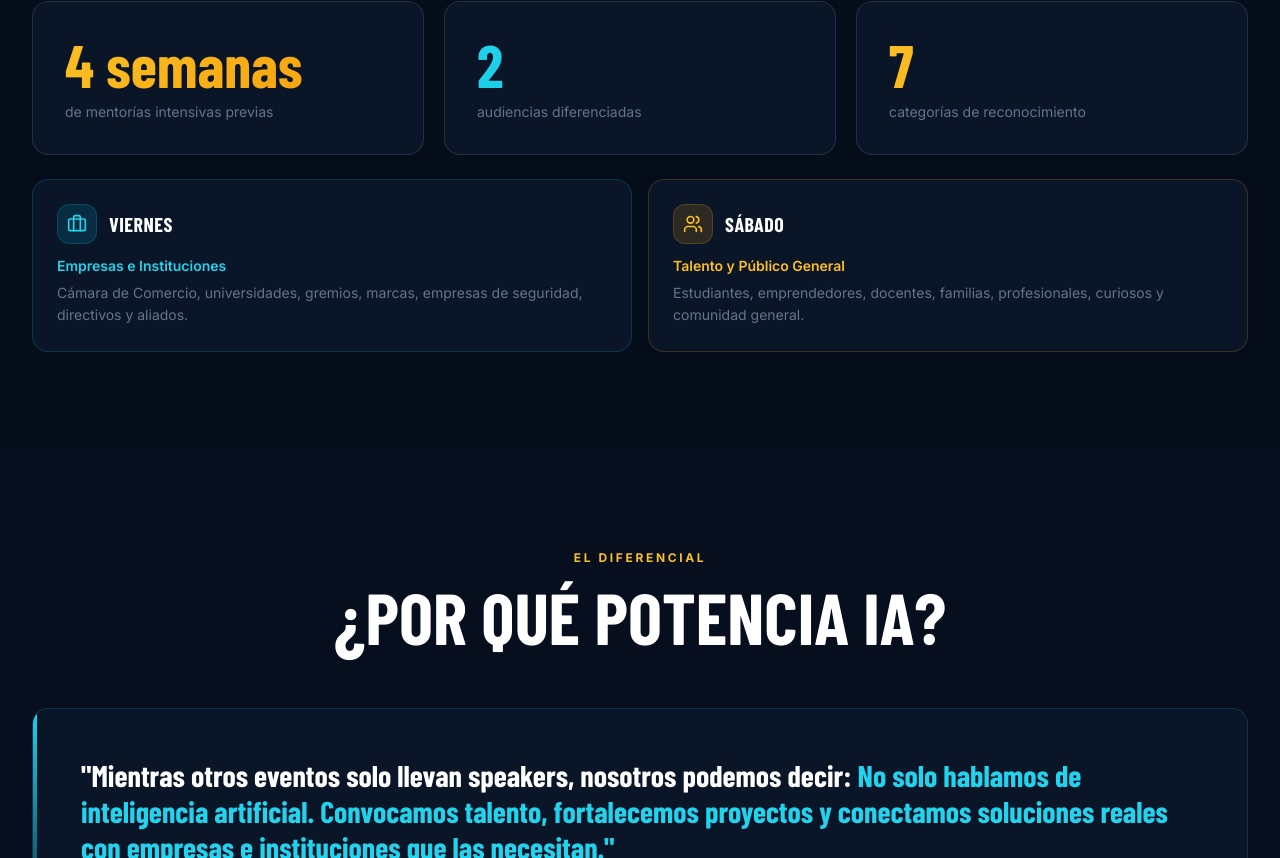
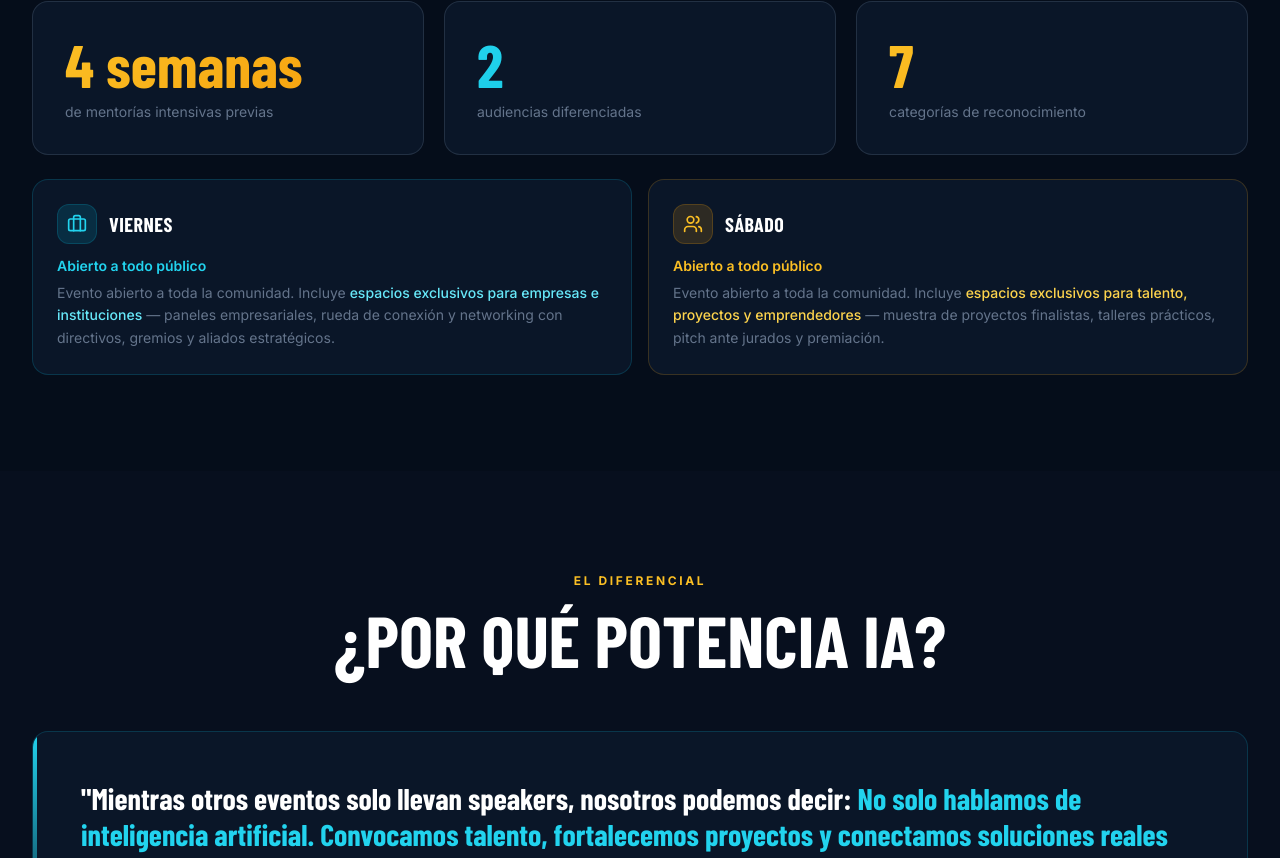
Before and after one commit to Alvarog0218/POTENCIA, a React (Vite) app: page / in a window 1280 px wide. Shown: the part 1342-2200 px from the top of the page. Built offline with nearby package versions, Linux system fonts and the light colour scheme; a web font is replaced by a local one.

Commit message:
style: remove subtexts from organizers logos in contact section

```diff
--- a/src/App.jsx
+++ b/src/App.jsx
@@ -342,9 +342,11 @@ function ImpactoSection() {
                 </div>
                 <span className="font-display font-black text-xl text-white tracking-wide">VIERNES</span>
               </div>
-              <p className="text-cyan-400 font-semibold text-sm mb-1.5">Empresas e Instituciones</p>
+              <p className="text-cyan-400 font-semibold text-sm mb-1.5">Abierto a todo público</p>
               <p className="text-slate-500 text-sm leading-relaxed">
-                Cámara de Comercio, universidades, gremios, marcas, empresas de seguridad, directivos y aliados.
+                Evento abierto a toda la comunidad. Incluye{' '}
+                <span className="text-cyan-300 font-medium">espacios exclusivos para empresas e instituciones</span>
+                {' '}— paneles empresariales, rueda de conexión y networking con directivos, gremios y aliados estratégicos.
               </p>
             </div>
             <div className="rounded-2xl p-6 bg-[#0a1628] border border-amber-500/20">
@@ -354,9 +356,11 @@ function ImpactoSection() {
                 </div>
                 <span className="font-display font-black text-xl text-white tracking-wide">SÁBADO</span>
               </div>
-              <p className="text-amber-400 font-semibold text-sm mb-1.5">Talento y Público General</p>
+              <p className="text-amber-400 font-semibold text-sm mb-1.5">Abierto a todo público</p>
               <p className="text-slate-500 text-sm leading-relaxed">
-                Estudiantes, emprendedores, docentes, familias, profesionales, curiosos y comunidad general.
+                Evento abierto a toda la comunidad. Incluye{' '}
+                <span className="text-amber-300 font-medium">espacios exclusivos para talento, proyectos y emprendedores</span>
+                {' '}— muestra de proyectos finalistas, talleres prácticos, pitch ante jurados y premiación.
               </p>
             </div>
           </div>
@@ -706,8 +710,8 @@ function EstructuraSection() {
             }`}
           >
             {active === 'dia1'
-              ? '🎯 Empresas, instituciones y alianzas — Horario 8:00 AM a 7:00 PM. Público: empresarios, Cámara de Comercio, universidades, gremios y directivos.'
-              : '🚀 Talento, jóvenes y público general — Horario 8:30 AM a 7:30 PM. Público: estudiantes, emprendedores, docentes, familias y profesionales.'}
+              ? '🎯 Abierto a todo público · Horario 8:00 AM – 7:00 PM. Incluye espacios exclusivos para empresas: paneles, taller empresarial, rueda de conexión y networking con patrocinadores.'
+              : '🚀 Abierto a todo público · Horario 8:30 AM – 7:30 PM. Incluye espacios exclusivos para talento: muestra de proyectos, talleres, pitch ante jurados y premiación.'}
           </div>
         </Reveal>
 
@@ -748,8 +752,8 @@ function EstructuraSection() {
             }`}
           >
             {active === 'dia1'
-              ? 'Objetivo: Las empresas salen con una idea clara de implementar soluciones, ahorrar costos y conectar con talento.'
-              : 'Objetivo: Plataforma para descubrir talento, visibilizar proyectos y conectar jóvenes con empresas.'}
+              ? 'Objetivo: Que empresas e instituciones salgan con ideas claras de implementar soluciones de IA, ahorrar costos y conectar con talento. Abierto a todos.'
+              : 'Objetivo: Plataforma para descubrir talento, visibilizar proyectos y conectar jóvenes con empresas. Abierto a todos.'}
           </p>
         </Reveal>
       </div>
@@ -1215,15 +1219,9 @@ function ContactoSection() {
               <div className="rounded-2xl p-6 bg-[#0a1628] border border-slate-700/50">
                 <p className="text-slate-600 text-xs uppercase tracking-wider font-bold mb-6">Organizado por</p>
                 <div className="flex flex-wrap items-center gap-8">
-                  <div className="flex flex-col items-center gap-2">
-                    <img src="/assets/images/logo-clap.png" alt="CLAP" className="h-10 md:h-12 w-auto" />
-                    <p className="text-slate-600 text-[10px] uppercase tracking-tighter">CLAP</p>
-                  </div>
+                  <img src="/assets/images/logo-clap.png" alt="CLAP" className="h-10 md:h-12 w-auto" />
                   <div className="text-slate-700 text-2xl font-light">×</div>
-                  <div className="flex flex-col items-center gap-2">
-                    <img src="/assets/images/logo-bigdatia.png" alt="BIGDATIA" className="h-10 md:h-12 w-auto" />
-                    <p className="text-slate-600 text-[10px] uppercase tracking-tighter">BIGDATIA</p>
-                  </div>
+                  <img src="/assets/images/logo-bigdatia.png" alt="BIGDATIA" className="h-10 md:h-12 w-auto" />
                   <div className="ml-auto border-l border-slate-800 pl-6 hidden sm:block">
                     <p className="text-slate-300 text-sm font-semibold">Bucaramanga, Santander</p>
                     <p className="text-slate-600 text-xs mt-0.5">Colombia · 2026</p>
```
